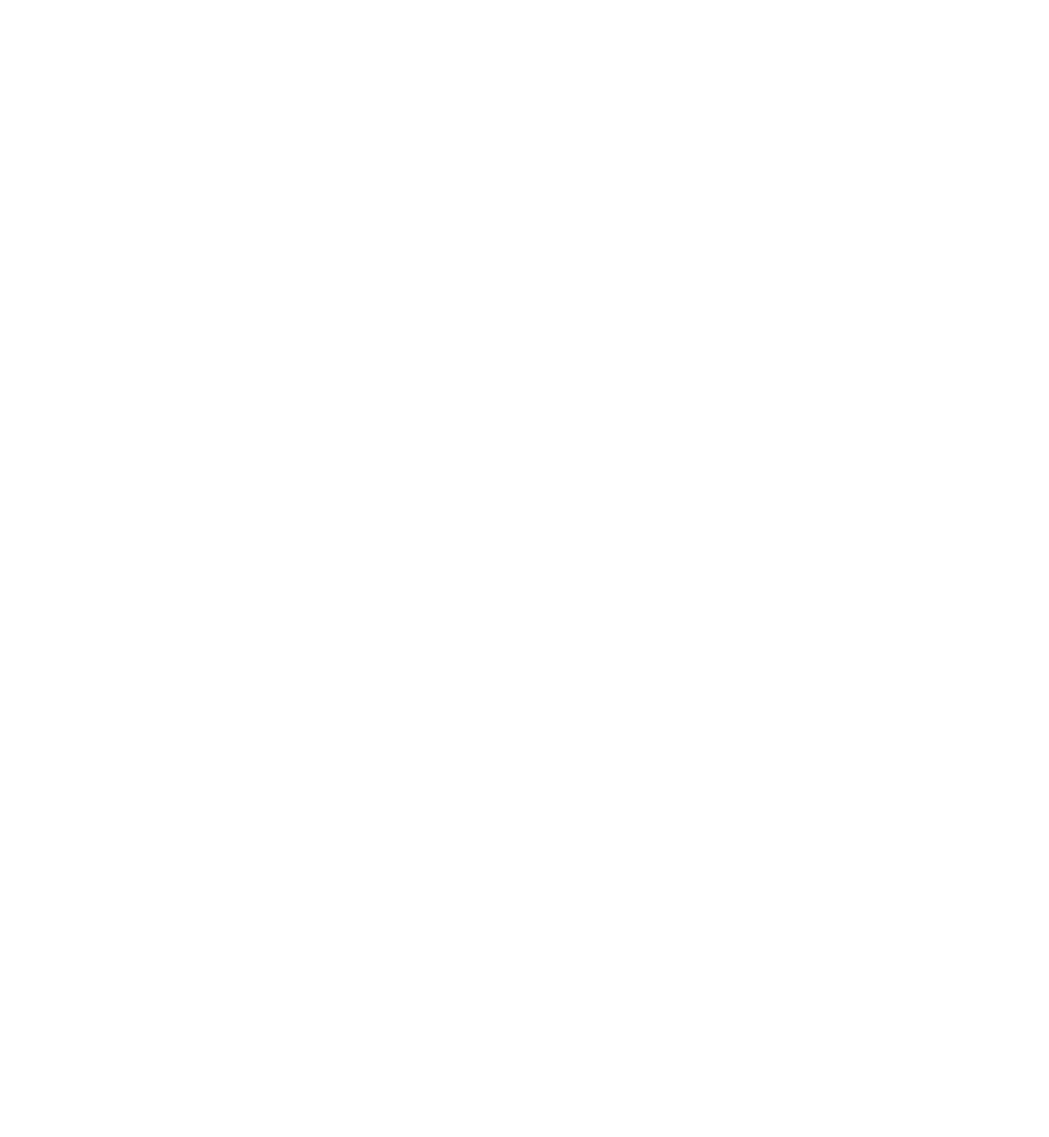
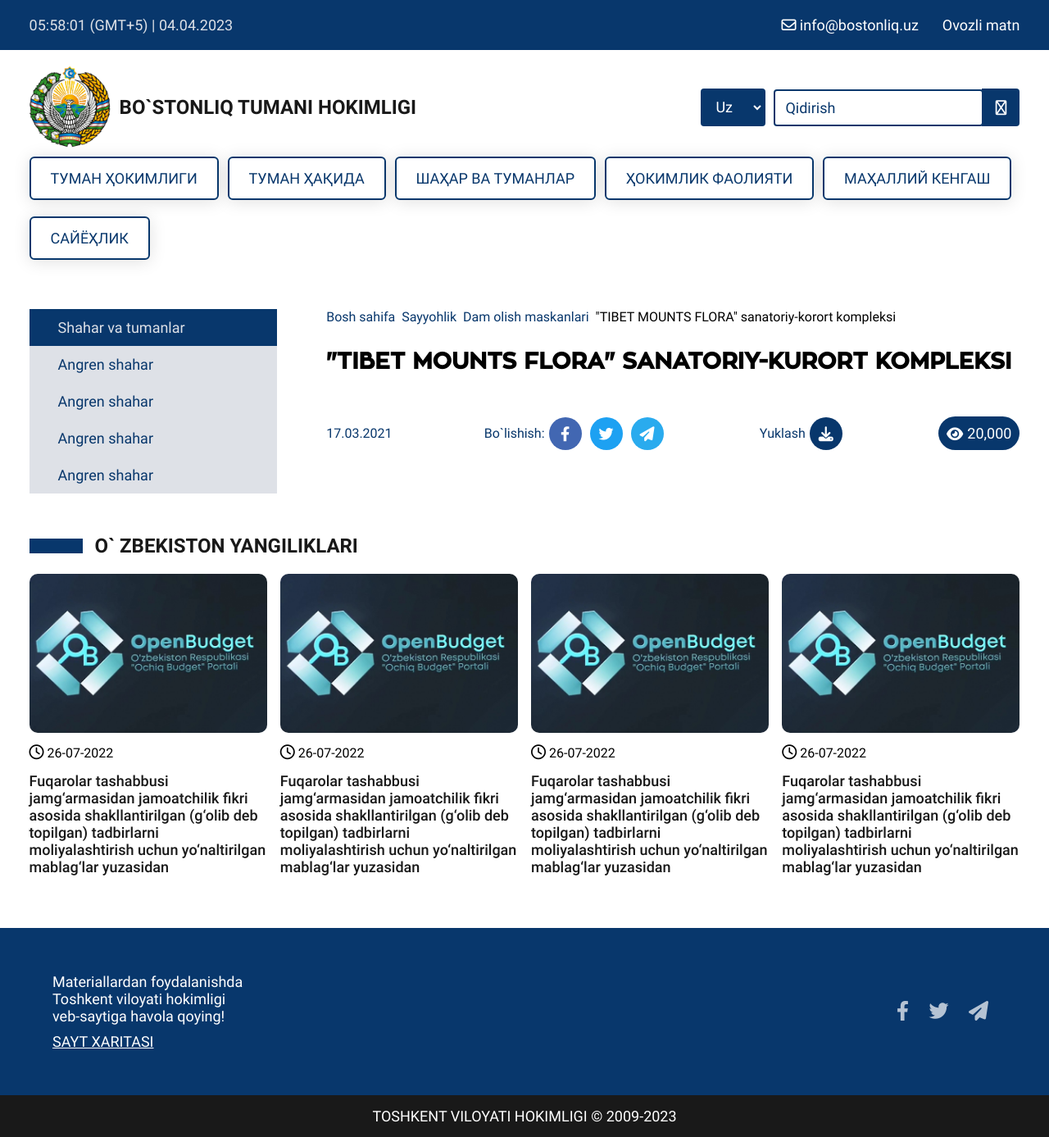
Before and after one commit to HusanboyZafarov/Hokimlik, a plain HTML site: page detail_post.html in a window 1280 px wide. Shown: the whole page at 82% size. Before the commit the page ends 800 px from the top, so only its background shows below. Drawn offline with nearby package versions, Linux system fonts and the light colour scheme.

Commit message:
starting post detail

```diff
--- a/assets/css/style.css
+++ b/assets/css/style.css
@@ -682,8 +682,8 @@ footer {
 }
 
 .site_map-head_link {
-    color: var(--color-yellow);
-    font-family: 'Zona T';
+    color: var(--color-primary);
+    font-family: 'Roboto M';
     position: relative;
 }
 
@@ -705,9 +705,9 @@ footer {
 }
 
 .site_map-inner_link a {
-    color: var(--color-yellow);
+    color: var(--color-primary);
     margin: 5px 0;
-    font-family: 'Zona T';
+    font-family: 'Roboto R';
     position: relative;
 }
 
@@ -952,3 +952,86 @@ footer {
 .detail_reg-img_wrapper img {
     width: 70%;
 }
+
+.detail-more_info {
+    display: flex;
+    justify-content: space-between;
+    align-items: center;
+    margin-top: 5%;
+    flex-wrap: wrap;
+}
+
+.detail-more_info_item {
+    margin-top: 10px;
+}
+
+.detail-more_info_item span {
+    color: var(--color-primary);
+    font-size: var(--size-text-small);
+}
+
+.detail-share_icon {
+    min-height: 40px;
+    min-width: 40px;
+    display: inline-flex;
+    justify-content: center;
+    align-items: center;
+    border-radius: 50%;
+    margin: 0 5px;
+    color: var(--color-white);
+}
+
+.detail-more_info_item {
+    display: flex;
+    align-items: center;
+}
+
+.detail-more_info_item.share a:hover {
+    text-decoration: none;
+}
+
+.detail-more_info_item a {
+    display: flex;
+    align-items: center;
+}
+
+.detail-more_info_item a:hover {
+    text-decoration: underline;
+}
+
+.detail-more_info_item.download a {
+    color: var(--color-primary);
+    font-size: var(--size-text-small);
+}
+
+.detail-more_info_item.download span {
+    background: var(--color-primary);
+    color: var(--color-white);
+}
+
+.detail-share_icon.twitter {
+    background: #1DA1F2;
+}
+
+.detail-share_icon:hover {
+    transform: scale(0.9);
+}
+
+.detail-share_icon.facebook {
+    background: #4267B2;
+}
+
+.detail-share_icon.telegram {
+    background: #2AABEE;
+}
+
+.detail-more_info_item.view {
+    padding: 10px;
+    border-radius: 40px;
+    background: var(--color-primary);
+    color: var(--color-white);
+}
+
+.detail-more_info_item.view i {
+    margin-right: 5px;
+}
--- a/detail_post.html
+++ b/detail_post.html
@@ -0,0 +1,433 @@
+<!DOCTYPE html>
+<html lang="en">
+
+<head>
+    <meta charset="UTF-8">
+    <meta http-equiv="X-UA-Compatible" content="IE=edge">
+    <meta name="viewport" content="width=device-width, initial-scale=1.0">
+
+    <meta property="og:type" content="website">
+    <meta property="og:url" content="https://hokimlik-web-site.netlify.app/">
+    <meta property="og:title" content="BO`STONLIQ TUMANI HOKIMLIGINI WEB SAYTI">
+    <meta property="og:description" content="Toshkent viloyat Bo`stonlik tumandagi barcha yangiliklar shu web saytda">
+    <meta property="og:image" content="https://hokimlik-web-site.netlify.app/assets/img/logo.png">
+
+    <link rel="stylesheet" href="./assets/css/style.css">
+    <link rel="stylesheet" href="./assets/css/responsive.css">
+    <link rel="stylesheet" href="https://site-assets.fontawesome.com/releases/v6.4.0/css/all.css">
+    <link href="https://unpkg.com/aos@2.3.1/dist/aos.css" rel="stylesheet">
+    <link rel="shortcut icon" href="./assets/img/logo.png" type="image/x-icon">
+    <title>BO`STONLIQ TUMANI HOKIMLIGI</title>
+</head>
+
+<body>
+    <header>
+        <div class="header_top">
+            <div class="section-wrapp">
+                <div class="container">
+                    <div class="header_top_wrapper">
+                        <p id="time"></p>
+                        <div class="header_top_info_wrapper">
+                            <a href="#">
+                                <i class="fa-regular fa-envelope"></i>
+                                info@bostonliq.uz
+                            </a>
+                            <a href="#">
+                                <i class="fa-regular fa-volume"></i>
+                                Ovozli matn
+                            </a>
+                        </div>
+                    </div>
+                </div>
+            </div>
+        </div>
+        <div class="section-wrapp">
+            <div class="container">
+                <div class="header_wrapper">
+                    <div class="header_logo">
+                        <a href="./index.html">
+                            <img src="./assets/img/logo.png" alt="">
+                            BO`STONLIQ TUMANI HOKIMLIGI
+                        </a>
+                    </div>
+
+                    <div class="header_settings">
+                        <form action="">
+                            <select name="language" id="language" data-aos="fade-up">
+                                <option value="uz" selected>Uz</option>
+                                <option value="уз">Уз</option>
+                                <option value="ru">Ru</option>
+                                <option value="en">Eng</option>
+                            </select>
+
+                            <div class="header_search_wrapper" data-aos="fade-up">
+                                <input type="text" name="search" placeholder="Qidirish">
+                                <button type="submit"><i class="fa-regular fa-magnifying-glass"></i></button>
+                            </div>
+
+                            <div class="header_burger" data-aos="fade-up">
+                                <div class="line"></div>
+                                <div class="line"></div>
+                                <div class="line"></div>
+                            </div>
+                        </form>
+                    </div>
+                </div>
+
+                <ul class="header_navigation_list">
+                    <li class="header_navigation_item">
+                        <span data-aos="fade-up" class="header_navigation_name">
+                            ТУМАН ҲОКИМЛИГИ
+                        </span>
+
+                        <div class="header_navigation_links_wrapper">
+                            <a href="#">
+                                action
+                            </a>
+                            <a href="#">
+                                action
+                            </a>
+                            <a href="#">
+                                action
+                            </a>
+                            <a href="#">
+                                action
+                            </a>
+                            <a href="#">
+                                action
+                            </a> <a href="#">
+                                action
+                            </a>
+
+                        </div>
+                    </li>
+                    <li class="header_navigation_item">
+                        <span data-aos="fade-up" class="header_navigation_name">
+                            ТУМАН ҲАҚИДА
+                        </span>
+
+                        <div class="header_navigation_links_wrapper">
+                            <a href="#">
+                                action
+                            </a>
+                        </div>
+                    </li>
+                    <li class="header_navigation_item">
+                        <span data-aos="fade-up" class="header_navigation_name">
+                            ШАҲАР ВА ТУМАНЛАР
+                        </span>
+
+                        <div class="header_navigation_links_wrapper">
+                            <a href="#">
+                                action
+                            </a>
+                            <a href="#">
+                                action
+                            </a>
+                            <a href="#">
+                                action
+                            </a>
+                            <a href="#">
+                                action
+                            </a>
+                            <a href="#">
+                                action
+                            </a> <a href="#">
+                                action
+                            </a>
+
+                        </div>
+                    </li>
+                    <li class="header_navigation_item">
+                        <span data-aos="fade-up" class="header_navigation_name">
+                            ҲОКИМЛИК ФАОЛИЯТИ
+                        </span>
+
+                        <div class="header_navigation_links_wrapper">
+                            <a href="#">
+                                action
+                            </a>
+                            <a href="#">
+                                action
+                            </a>
+                            <a href="#">
+                                action
+                            </a>
+                            <a href="#">
+                                action
+                            </a>
+                            <a href="#">
+                                action
+                            </a> <a href="#">
+                                action
+                            </a>
+
+                        </div>
+                    </li>
+                    <li class="header_navigation_item">
+                        <span data-aos="fade-up" class="header_navigation_name">
+                            Маҳаллий Кенгаш
+                        </span>
+
+                        <div class="header_navigation_links_wrapper">
+                            <a href="#">
+                                action
+                            </a>
+                            <a href="#">
+                                action
+                            </a>
+                            <a href="#">
+                                action
+                            </a>
+                            <a href="#">
+                                action
+                            </a>
+                            <a href="#">
+                                action
+                            </a> <a href="#">
+                                action
+                            </a>
+
+                        </div>
+                    </li>
+                    <li class="header_navigation_item">
+                        <span data-aos="fade-up" class="header_navigation_name">
+                            САЙЁҲЛИК
+                        </span>
+
+                        <div class="header_navigation_links_wrapper">
+                            <a href="#">
+                                action
+                            </a>
+                            <a href="#">
+                                action
+                            </a>
+                            <a href="#">
+                                action
+                            </a>
+                            <a href="#">
+                                action
+                            </a>
+                            <a href="#">
+                                action
+                            </a> <a href="#">
+                                action
+                            </a>
+                        </div>
+                    </li>
+                </ul>
+                <div class="closer"></div>
+            </div>
+        </div>
+    </header>
+
+    <main>
+        <div class="detail_reg-hero">
+            <div class="section-wrapp">
+                <div class="container">
+                    <div class="wrapper_sidebar_section main" id="main-content">
+                        <div class="nav_sidebar sidebar" id="sidebar">
+                            <ul class="nav_link_list">
+                                <li class="nav_link_item active">
+                                    <a href="#">
+                                        Shahar va tumanlar
+                                    </a>
+                                </li>
+                                <li class="nav_link_item">
+                                    <a href="#">
+                                        Angren shahar
+                                    </a>
+                                </li>
+                                <li class="nav_link_item">
+                                    <a href="#">
+                                        Angren shahar
+                                    </a>
+                                </li>
+                                <li class="nav_link_item">
+                                    <a href="#">
+                                        Angren shahar
+                                    </a>
+                                </li>
+                                <li class="nav_link_item">
+                                    <a href="#">
+                                        Angren shahar
+                                    </a>
+                                </li>
+                            </ul>
+                        </div>
+
+                        <ul class="detail_reg content" id="content">
+                            <li data-aos="fade-up">
+                                <div class="links">
+                                    <span class="link">
+                                        <a href="#">Bosh sahifa</a>
+                                    </span>
+                                    <span class="link">
+                                        <a href="#"><i class="fa-regular fa-chevrons-right"></i> Sayyohlik</a>
+                                    </span>
+                                    <span class="link">
+                                        <a href="#">
+                                            <i class="fa-regular fa-chevrons-right"></i> Dam olish maskanlari
+                                        </a>
+                                    </span>
+                                    <span class="link currently">
+                                        <i class="fa-regular fa-chevrons-right"></i> "TIBET MOUNTS FLORA"
+                                        sanatoriy-korort kompleksi
+                                    </span>
+                                </div>
+                                <h1 class="detail-heading">"TIBET MOUNTS FLORA" SANATORIY-KURORT KOMPLEKSI</h1>
+
+                                <p class="detail_post">
+
+                                </p>
+
+                                <ul class="detail-more_info">
+                                    <li class="detail-more_info_item date">
+                                        <span>17.03.2021</span>
+                                    </li>
+                                    <li class="detail-more_info_item share">
+                                        <span class="detail-share_text">Bo`lishish:</span>
+
+                                        <a href="http://www.facebook.com/sharer.php?u="
+                                            class="detail-share_icon facebook">
+                                            <i class="fa-brands fa-facebook-f"></i>
+                                        </a>
+
+                                        <a href="https://twitter.com/share?url=" class="detail-share_icon twitter">
+                                            <i class="fa-brands fa-twitter"></i>
+                                        </a>
+
+                                        <a href="https://t.me/share/url?url=" class="detail-share_icon telegram">
+                                            <i class="fa-solid fa-paper-plane"></i>
+                                        </a>
+                                    </li>
+                                    <li class="detail-more_info_item download">
+                                        <a href="#">
+                                            Yuklash
+                                            <span class="detail-share_icon ">
+                                                <i class="fa-solid fa-download"></i>
+                                            </span>
+                                        </a>
+                                    </li>
+
+                                    <li class="detail-more_info_item view">
+                                        <i class="fa-solid fa-eye"></i>
+                                        20,000
+                                    </li>
+                                </ul>
+                            </li>
+                        </ul>
+                    </div>
+                </div>
+            </div>
+        </div>
+
+        <div class="news">
+            <div class="section-wrapp">
+                <div class="container">
+                    <h1 class="wrapper_title">O` ZBEKISTON YANGILIKLARI</h1>
+                    <ul class="news_list">
+                        <li class="news_item" data-aos="fade-up">
+                            <img src="./assets/img/wikwgzhroifu-849v5ep4fleb5is2pmedium.jpg" alt="">
+                            <p class="news_date"><i class="fa-regular fa-clock"></i> 26-07-2022</p>
+                            <h1 class="news_link">
+                                <a href="#">
+                                    Fuqarolar tashabbusi jamg‘armasidan jamoatchilik fikri asosida shakllantirilgan
+                                    (g‘olib deb topilgan) tadbirlarni
+                                    moliyalashtirish uchun yo‘naltirilgan mablag‘lar yuzasidan
+                                </a>
+                            </h1>
+                        </li>
+                        <li class="news_item" data-aos="fade-up">
+                            <img src="./assets/img/wikwgzhroifu-849v5ep4fleb5is2pmedium.jpg" alt="">
+                            <p class="news_date"><i class="fa-regular fa-clock"></i> 26-07-2022</p>
+                            <h1 class="news_link">
+                                <a href="#">
+                                    Fuqarolar tashabbusi jamg‘armasidan jamoatchilik fikri asosida shakllantirilgan
+                                    (g‘olib deb topilgan) tadbirlarni
+                                    moliyalashtirish uchun yo‘naltirilgan mablag‘lar yuzasidan
+                                </a>
+                            </h1>
+                        </li>
+                        <li class="news_item" data-aos="fade-up">
+                            <img src="./assets/img/wikwgzhroifu-849v5ep4fleb5is2pmedium.jpg" alt="">
+                            <p class="news_date"><i class="fa-regular fa-clock"></i> 26-07-2022</p>
+                            <h1 class="news_link">
+                                <a href="#">
+                                    Fuqarolar tashabbusi jamg‘armasidan jamoatchilik fikri asosida shakllantirilgan
+                                    (g‘olib deb topilgan) tadbirlarni
+                                    moliyalashtirish uchun yo‘naltirilgan mablag‘lar yuzasidan
+                                </a>
+                            </h1>
+                        </li>
+                        <li class="news_item" data-aos="fade-up">
+                            <img src="./assets/img/wikwgzhroifu-849v5ep4fleb5is2pmedium.jpg" alt="">
+                            <p class="news_date"><i class="fa-regular fa-clock"></i> 26-07-2022</p>
+                            <h1 class="news_link">
+                                <a href="#">
+                                    Fuqarolar tashabbusi jamg‘armasidan jamoatchilik fikri asosida shakllantirilgan
+                                    (g‘olib deb topilgan) tadbirlarni
+                                    moliyalashtirish uchun yo‘naltirilgan mablag‘lar yuzasidan
+                                </a>
+                            </h1>
+                        </li>
+                    </ul>
+                </div>
+            </div>
+        </div>
+    </main>
+
+    <footer>
+        <div class="section-wrapp">
+            <div class="container">
+                <ul class="footer_list">
+                    <li class="footer_item">
+                        <p class="footer_description footer_text">
+                            Materiallardan foydalanishda <br> Toshkent viloyati hokimligi <br> veb-saytiga havola
+                            qoying!
+                        </p>
+                        <a href="#" class="footer_map_link">
+                            SAYT XARITASI
+                        </a>
+                    </li>
+                    <li class="footer_item">
+                        <div class="footer_socials">
+                            <a href="#">
+                                <i class="fa-brands fa-facebook-f"></i>
+                            </a>
+                            <a href="#">
+                                <i class="fa-brands fa-twitter"></i>
+                            </a>
+                            <a href="#">
+                                <i class="fa-solid fa-paper-plane"></i>
+                            </a>
+                        </div>
+                    </li>
+                </ul>
+            </div>
+        </div>
+    </footer>
+    <p class="footer_title footer_text">
+        TOSHKENT VILOYATI HOKIMLIGI © 2009-2023
+    </p>
+    <script src="./assets/lib/js/smooth-scroll.js"></script>
+    <script src="./assets/lib/js/sticky.js"></script>
+    <script src="./assets/js/site_map.js"></script>
+    <script src="https://unpkg.com/aos@2.3.1/dist/aos.js"></script>
+    <script src="./assets/js/time.js"></script>
+
+    <script type="text/javascript">
+        var a = new StickySidebar('#sidebar', {
+            topSpacing: 50,
+            bottomSpacing: -20,
+            containerSelector: '.container',
+            innerWrapperSelector: '.sidebar__inner'
+        });
+    </script>
+
+    <script>
+        AOS.init();
+    </script>
+</body>
+
+</html>
```
Also changed, not shown: assets/css/responsive.css (+12 -0 lines), detail_region.html (+34 -0 lines), contact.html (added).
